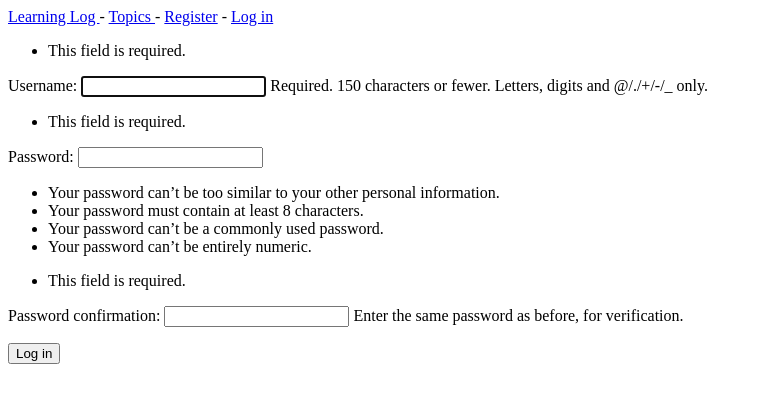
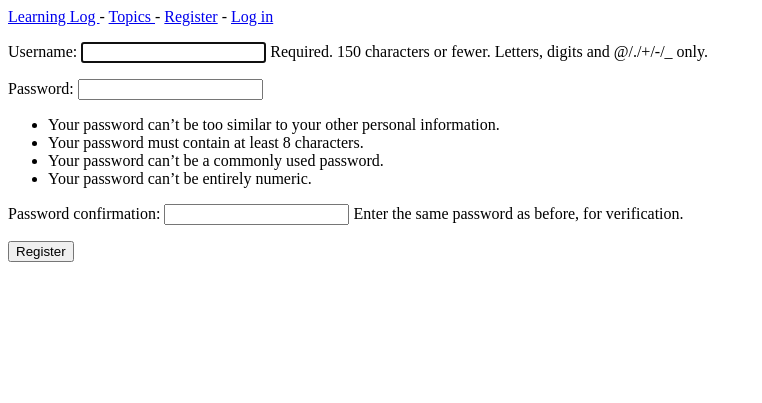
Before and after one commit to agustinEDev/learning_log, a Django app: page /accounts/register/ in a window 1280 px wide. Shown: the top 403 px of the page, without its empty margins (0-762 px from the left). Run offline with Django 5.2, Linux system fonts and the light colour scheme.

Commit message:
Correcciones registro

```diff
--- a/learning_logs/templates/registration/register.html
+++ b/accounts/templates/registration/register.html
@@ -1,10 +1,10 @@
 {% extends 'learning_logs/base.html' %}
 
 {% block content %}
-<form action="{% url 'accounts:login' %}" method="post">
+<form action="{% url 'accounts:register' %}" method="post">
     {% csrf_token %}
     {{ form.as_p }}
 
-    <button name="submit">Log in</button>
+    <button name="submit">Register</button>
 </form>
 {% endblock content %}
--- a/accounts/views.py
+++ b/accounts/views.py
@@ -4,7 +4,7 @@ from django.contrib.auth.forms import UserCreationForm
 
 def register(request):
     """Registra un nuevo usuario."""
-    if request.method == 'POST':
+    if request.method != 'POST':
         # Muestra un formulario de registro en blanco.
         form = UserCreationForm()
     else:
```
Also changed, not shown: accounts/templates/registration/login.html (renamed from learning_logs/templates/registration/login.html), db.sqlite3.
